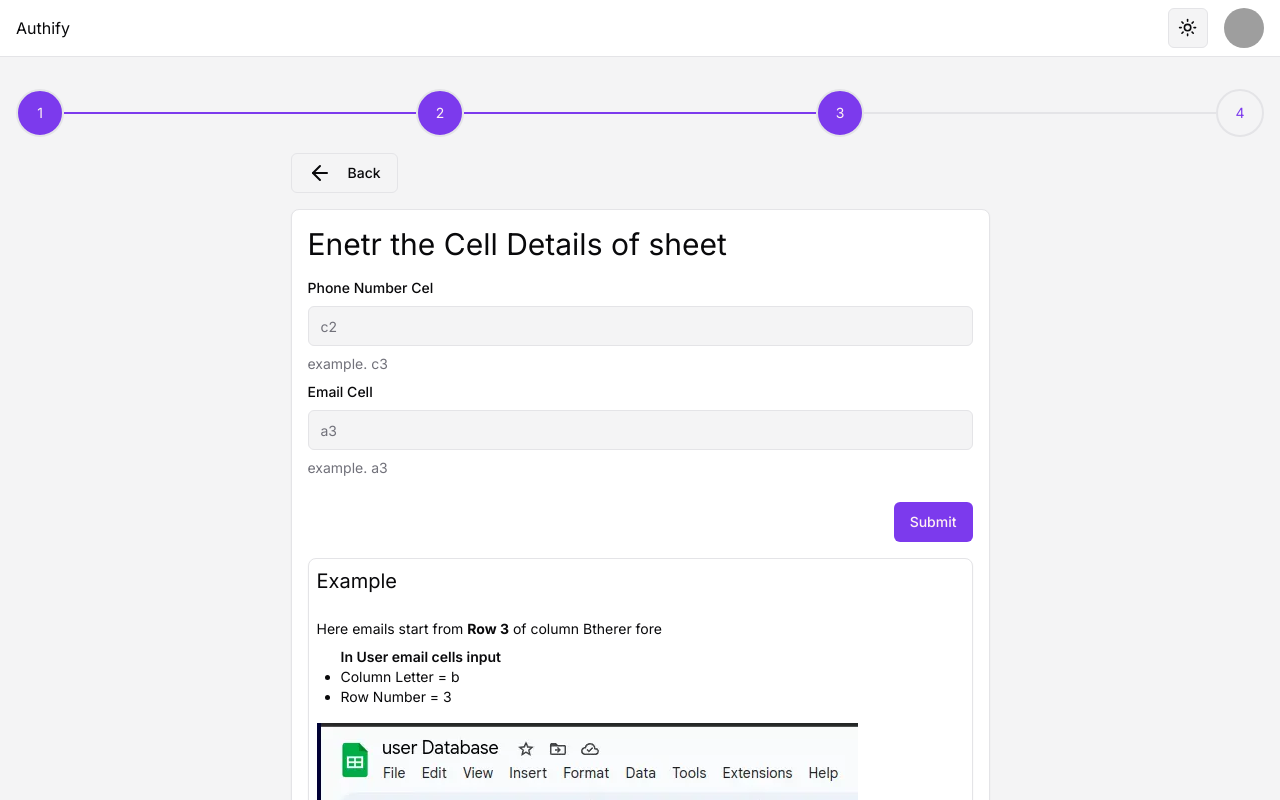
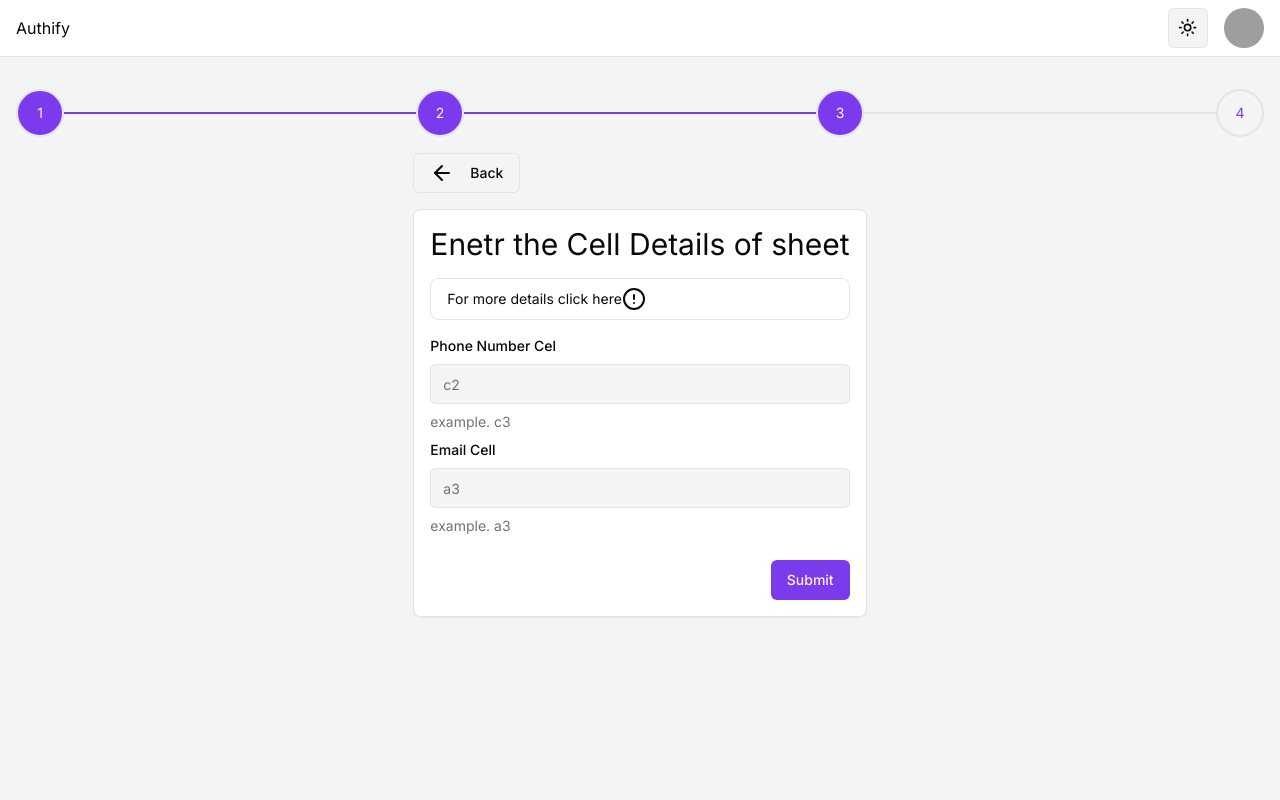
Before and after one commit to tgoyal63/clanflare-frontend, a Next.js app: page /add-services/form/sheet-linking/add-data-cells in a window 1280 px wide. Shown: the top 800 px of the page. Built offline with nearby package versions, Linux system fonts and the light colour scheme; grey boxes are pictures that could not be loaded.

Commit message:
ADDED: popup tutorial

```diff
--- a/src/app/add-services/form/sheet-linking/add-data-cells/page.tsx
+++ b/src/app/add-services/form/sheet-linking/add-data-cells/page.tsx
@@ -1,6 +1,6 @@
 "use client";
 
-import { Steeper } from "@/components";
+import { ExampleDialog, Steeper } from "@/components";
 import { Button } from "@/components/ui/button";
 import { Card } from "@/components/ui/card";
 import {
@@ -77,6 +77,27 @@ export default function Test() {
           </Link>
           <Card className="h-fit w-fit self-center p-4">
             <h1 className="mb-4 text-3xl"> Enetr the Cell Details of sheet</h1>
+            <ExampleDialog
+              title="For more details click here"
+              className="w-full"
+            >
+              <p className="mb-2 mt-6">
+                Here emails start from <span className="font-bold">Row 3</span>{" "}
+                of <span>column B</span>
+                therer fore
+              </p>
+              <ul className="list-disc  pl-6">
+                <p className="font-semibold">In User email cells input</p>
+                <li>Column Letter = b</li>
+                <li>Row Number = 3</li>
+              </ul>
+              <Image
+                src={explaneNumber}
+                className="my-4"
+                alt="column and row understand"
+              />
+              <Image src={explaneLayout} alt="column and row understand" />
+            </ExampleDialog>
             <Form {...form}>
               <form onSubmit={form.handleSubmit(onSubmit)}>
                 <div className="grid grid-rows-2 gap-2">
@@ -130,26 +151,6 @@ export default function Test() {
                 </div>
               </form>
             </Form>
-            <Card className="mt-4 p-2">
-              <span className="text-xl"> Example </span>
-
-              <p className="mb-2 mt-6">
-                Here emails start from <span className="font-bold">Row 3</span>{" "}
-                of <span>column B</span>
-                therer fore
-              </p>
-              <ul className="list-disc  pl-6">
-                <p className="font-semibold">In User email cells input</p>
-                <li>Column Letter = b</li>
-                <li>Row Number = 3</li>
-              </ul>
-              <Image
-                src={explaneNumber}
-                className="my-4"
-                alt="column and row understand"
-              />
-              <Image src={explaneLayout} alt="column and row understand" />
-            </Card>
           </Card>
         </div>
       </div>
```
